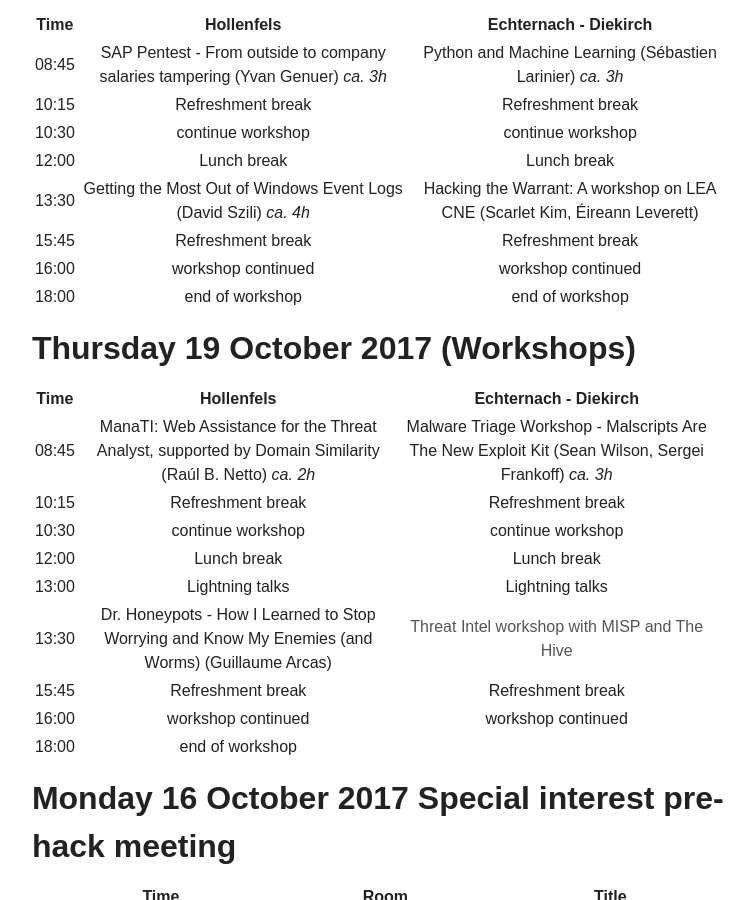
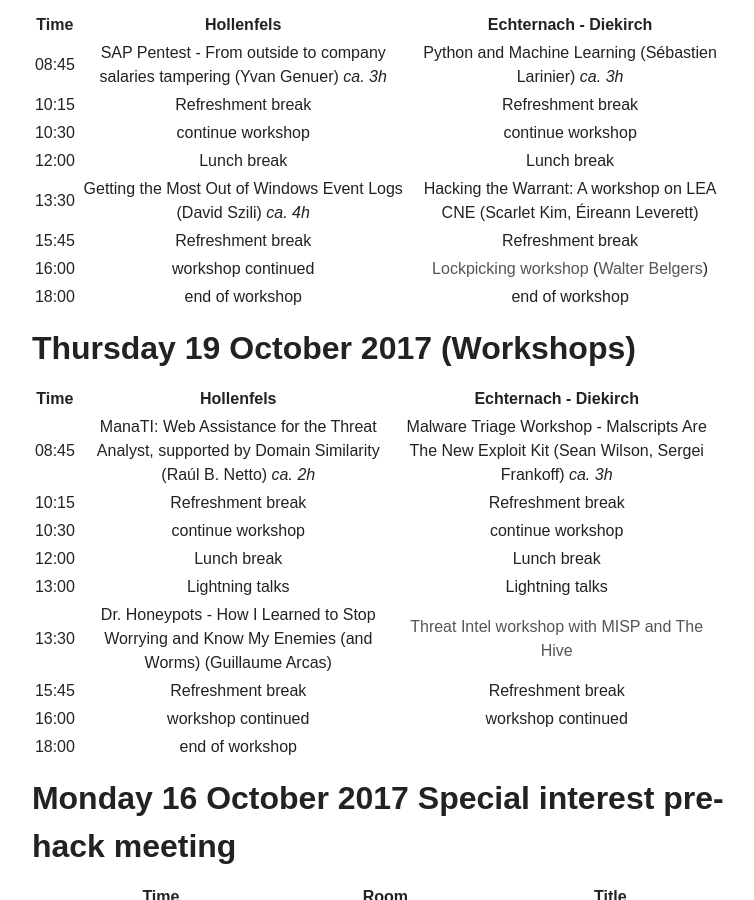
Before and after one commit to adulau/hack-lu-2017, a Jekyll site: the page built from agenda/index.md, in a window 1280 px wide and 900 px high, scrolled down 4528 px. Shown: the whole window, without its empty margins (254-1008 px from the left). Built offline with Jekyll 4.4.1, drawn with Linux system fonts in a browser that asks for light colours; nearby versions of some CDN libraries.

Commit message:
added lockpicking workshop

```diff
--- a/agenda/index.md
+++ b/agenda/index.md
@@ -114,7 +114,7 @@
 | 12:00 | Lunch break | Lunch break|
 | 13:30 |[Getting the Most Out of Windows Event Logs](http://2017.hack.lu/talks/#getting-the-most-out-of-windows-event-logs) ([David Szili](http://2017.hack.lu/talks/#bio-david-szili)) *ca. 4h*|[Hacking the Warrant: A workshop on LEA CNE](http://2017.hack.lu/talks/#hacking-the-warrant-a-workshop-on-lea-cne) ([Scarlet Kim](http://2017.hack.lu/talks/#bio-scarlet-kim), [Éireann Leverett](http://2017.hack.lu/talks/#bio-ireann-leverett))|
 | 15:45 | Refreshment break |Refreshment break||
-| 16:00 |workshop continued| workshop continued ||
+| 16:00 |workshop continued| [Lockpicking workshop]() ([Walter Belgers]()) ||
 | 18:00 |end of workshop| end of workshop ||
 
 {: class="table"}
```
